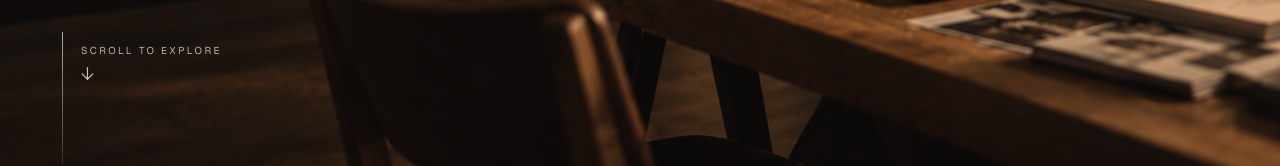
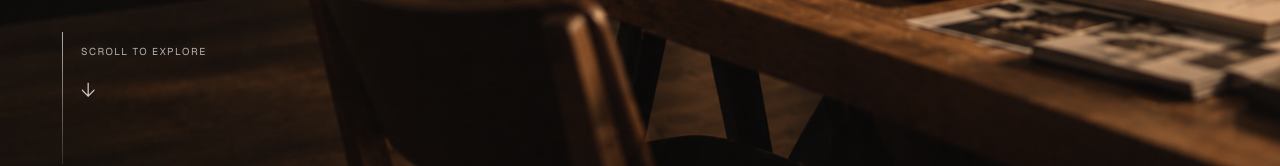
Before and after one commit to NicolasLlanos8799/weareleba, a Next.js app: page / in a window 1280 px wide. Shown: the part 624-790 px from the top of the page. Built offline with nearby package versions, Linux system fonts and the light colour scheme.

Commit message:
style: improve scroll cue spacing and readability

```diff
--- a/styles/hero-reference-tuning.css
+++ b/styles/hero-reference-tuning.css
@@ -12,12 +12,12 @@
   .hero-actions { margin-top: 36px; }
   .button-primary { min-width: 224px; height: 68px; padding: 0 30px; font-size: 18px; }
 
-  /* Refined lower-left technical marker. */
+  /* Lower-left technical marker — compact label with clear internal separation. */
   .hero-scroll-cue { left: clamp(62px, 4.1vw, 68px); bottom: 12px; gap: 18px; align-items: flex-start; }
   .hero-scroll-line { height: 132px; margin-top: -14px; }
-  .hero-scroll-cue > div { gap: 9px; padding-top: 0; align-self: flex-start; }
-  .hero-scroll-cue .technical { font-size: 10px; font-weight: 400; letter-spacing: .24em; line-height: 1; }
-  .hero-scroll-arrow { font-size: 18px; font-weight: 300; line-height: 1; }
+  .hero-scroll-cue > div { display: flex; flex-direction: column; align-items: flex-start; gap: 22px; padding-top: 0; align-self: flex-start; }
+  .hero-scroll-cue .technical { font-size: 10px; font-weight: 400; letter-spacing: .15em; line-height: 1.2; white-space: nowrap; }
+  .hero-scroll-arrow { font-size: 20px; font-weight: 300; line-height: 1; }
 }
 
 @media (max-width: 1024px) and (min-width: 701px) {
```
